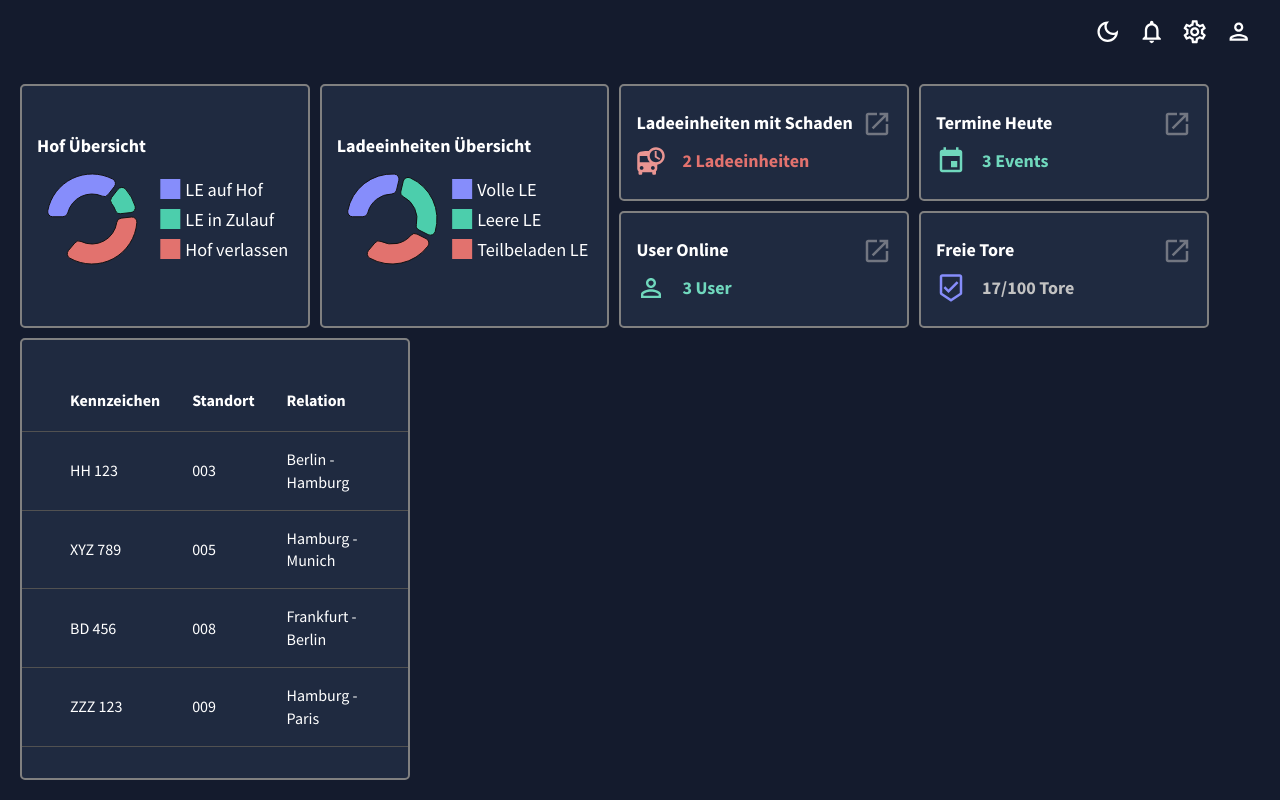
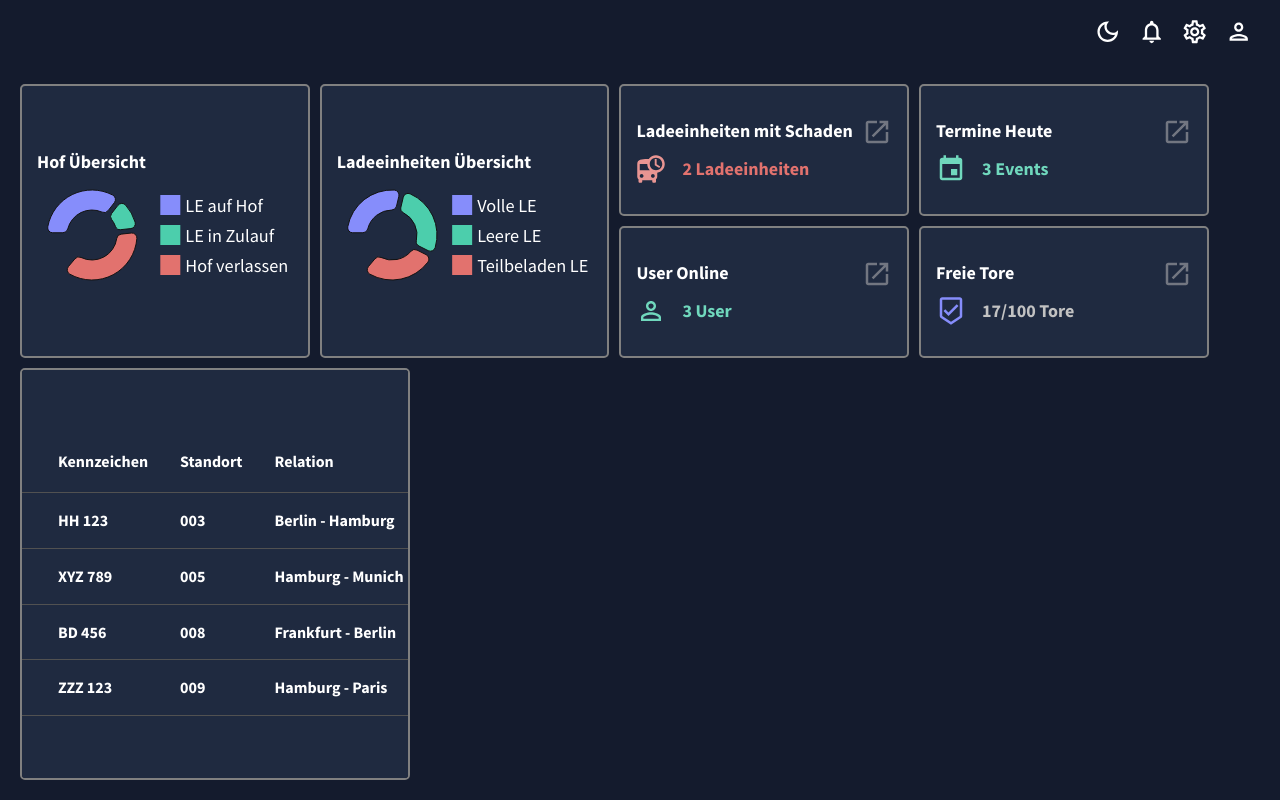
Before and after one commit to crowtek/Data-Visualization-Tool, a React (Create React App) app: page / in a window 1280 px wide. Built offline with nearby package versions, Linux system fonts and the light colour scheme.

Commit message:
changed The Dashboard styling file name and put all the styling for the dashboard list into it

```diff
--- a/src/scenes/Dashboard/components/Damages.jsx
+++ b/src/scenes/Dashboard/components/Damages.jsx
@@ -2,7 +2,7 @@ import StatBox from "../../../components/StatBox";
 import DepartureBoardIcon from '@mui/icons-material/DepartureBoard';
 import { useTheme,Box } from "@mui/material";
 import { tokens } from "../../../theme";
-import { boxStyle } from "../../../styles/DashboardBoxStyle";
+import { boxStyle } from "../../../styles/Dashboard";
 
 const IncomingCarsCount = ({vehicleData}) => {
     const theme = useTheme();
--- a/src/scenes/Dashboard/components/Events.jsx
+++ b/src/scenes/Dashboard/components/Events.jsx
@@ -3,7 +3,7 @@ import StatBox from "../../../components/StatBox";
 import EventIcon from '@mui/icons-material/Event';
 import { useTheme,Box } from "@mui/material";
 import { tokens } from "../../../theme";
-import { boxStyle } from "../../../styles/DashboardBoxStyle";
+import { boxStyle } from "../../../styles/Dashboard";
 
 const CountEventsToday = ({events}) => {
     const theme = useTheme();
--- a/src/scenes/Dashboard/components/Gates.jsx
+++ b/src/scenes/Dashboard/components/Gates.jsx
@@ -2,7 +2,7 @@ import StatBox from "../../../components/StatBox";
 import BeenhereOutlinedIcon from '@mui/icons-material/BeenhereOutlined';
 import { useTheme,Box } from "@mui/material";
 import { tokens } from "../../../theme";
-import { boxStyle } from "../../../styles/DashboardBoxStyle";
+import { boxStyle } from "../../../styles/Dashboard";
 
 const PlaceOverview = () => {
     const theme = useTheme();
--- a/src/scenes/Dashboard/components/Liste.jsx
+++ b/src/scenes/Dashboard/components/Liste.jsx
@@ -1,12 +1,12 @@
 import { Box, useTheme,Table ,TableBody,TableCell,TableHead,TableRow} from "@mui/material";
 import { tokens } from "../../../theme";
-import { boxStyle } from "../../../styles/DashboardBoxStyle";
+import { boxStyle, List } from "../../../styles/Dashboard";
 
 const LatestIncomingCarsList = ({ vehicleData,screenSize }) => {
   const theme = useTheme();
   const colors = tokens(theme.palette.mode);
 
-  let numberOfListElements = screenSize ? 3 : 9;
+  let numberOfListElements = screenSize ? 3 : 8;
 
   const sortedData = vehicleData.slice().sort((a, b) => {
     return new Date(b.incomingTime) - new Date(a.incomingTime);
@@ -14,13 +14,13 @@ const LatestIncomingCarsList = ({ vehicleData,screenSize }) => {
 
   return (
     <Box gridColumn="span 4" gridRow="span 4" sx={boxStyle(colors)}>
-      <Table>
+      <Table sx={List(colors)}>
         <TableHead>
           <TableRow >
-            <TableCell sx={{fontSize:screenSize ? "16":"18px",fontWeight:"bold"}}>{screenSize ? "" : "Eingang"}</TableCell>
-            <TableCell sx={{fontSize:screenSize ? "16":"18px",fontWeight:"bold"}}>Kennzeichen</TableCell>
-            <TableCell sx={{fontSize:screenSize ? "16":"18px",fontWeight:"bold"}}>Standort</TableCell>
-            <TableCell sx={{fontSize:screenSize ? "16":"18px",fontWeight:"bold"}}>Relation</TableCell>
+            <TableCell>{screenSize ? "" : "Eingang"}</TableCell>
+            <TableCell>Kennzeichen</TableCell>
+            <TableCell>Standort</TableCell>
+            <TableCell>Relation</TableCell>
           </TableRow>
         </TableHead>
         <TableBody>
@@ -28,9 +28,7 @@ const LatestIncomingCarsList = ({ vehicleData,screenSize }) => {
           if(i <= numberOfListElements){
             return(
               <TableRow key={i}>
-                <TableCell sx={{color:colors.blueAccent[300], fontSize:"18px",letterSpacing:"0.7px"}}>
-                  {screenSize ? "" : car.incomingTime}
-                </TableCell>
+                <TableCell className="incomingTimeCell">{screenSize ? "" : car.incomingTime}</TableCell>
                 <TableCell >{car.vehicle}</TableCell>
                 <TableCell>{car.parkPlace}</TableCell>
                 <TableCell>{car.relation}</TableCell>
--- a/src/scenes/Dashboard/components/UserOnline.jsx
+++ b/src/scenes/Dashboard/components/UserOnline.jsx
@@ -3,7 +3,7 @@ import StatBox from "../../../components/StatBox";
 import PersonOutlineOutlinedIcon from '@mui/icons-material/PersonOutlineOutlined';
 import { useTheme,Box } from "@mui/material";
 import { tokens } from "../../../theme";
-import { boxStyle } from "../../../styles/DashboardBoxStyle";
+import { boxStyle } from "../../../styles/Dashboard";
 
 const UserOnline = ({userData}) => {
     const theme = useTheme();
--- a/src/scenes/Dashboard/components/Vehicles.jsx
+++ b/src/scenes/Dashboard/components/Vehicles.jsx
@@ -2,7 +2,7 @@ import { useMemo } from "react";
 import StatBox from "../../../components/StatBox";
 import { useTheme,Box } from "@mui/material";
 import { tokens } from "../../../theme";
-import { boxStyle } from "../../../styles/DashboardBoxStyle";
+import { boxStyle } from "../../../styles/Dashboard";
 
 const CountDamageCar = ({vehicleData}) => {
     const theme = useTheme();
--- a/src/scenes/Dashboard/components/WeeklyOverview.jsx
+++ b/src/scenes/Dashboard/components/WeeklyOverview.jsx
@@ -2,7 +2,7 @@ import { Box, useTheme } from "@mui/material";
 import { tokens } from "../../../theme";
 import { BarChart } from '@mui/x-charts/BarChart';
 import { axisClasses } from '@mui/x-charts';
-import { boxStyle } from "../../../styles/DashboardBoxStyle";
+import { boxStyle } from "../../../styles/Dashboard";
 
 const dataset = [
   {
@@ -61,8 +61,8 @@ const SalesQuantity = ({ isScreenLg }) => {
         label: 'Anzahl der Ladeeinheiten',
       },
     ],
-    width: isScreenLg ? 800 : 1100,
-    height: isScreenLg ? 330 : 600,
+    width: isScreenLg ? 600 : 1000,
+    height: isScreenLg ? 330 : 500,
     sx: {
       [`.${axisClasses.left} .${axisClasses.label}`]: {
         transform: 'translate(-20px, 0)',
--- a/src/scenes/Dashboard/components/Yard.jsx
+++ b/src/scenes/Dashboard/components/Yard.jsx
@@ -1,7 +1,7 @@
 import StatBox from "../../../components/StatBox";
 import { useTheme, Box } from "@mui/material";
 import { tokens } from "../../../theme";
-import { boxStyle } from "../../../styles/DashboardBoxStyle";
+import { boxStyle } from "../../../styles/Dashboard";
 
 const CarCount = ({ vehicleData,zulaufData,historyData }) => {
     const theme = useTheme();
--- /dev/null
+++ b/src/styles/Dashboard.js
@@ -0,0 +1,23 @@
+
+export const boxStyle = (colors) => ({
+    display:"flex",
+    alignItems:"center",
+    justifyContent:"center",
+    border:"2px solid gray",
+    borderRadius:"5px",
+    background:`${colors.primary[400]}`,
+    overflow:"auto"
+});
+
+
+export const List = (colors) => ({
+    "& .MuiTableCell-root" : {
+        fontSize: 16,
+        fontWeight: "bold",
+        whiteSpace: "nowrap",
+    },
+    "& .incomingTimeCell": {
+        color:`${colors.blueAccent[300]}`,
+        letterSpacing:"0.7px"
+    }
+});
--- a/src/styles/DashboardBoxStyle.js
+++ /dev/null
@@ -1,9 +0,0 @@
-
-export const boxStyle = (colors) => ({
-    display:"flex",
-    alignItems:"center",
-    justifyContent:"center",
-    border:"2px solid gray",
-    borderRadius:"5px",
-    background:`${colors.primary[400]}`,
-});
```
